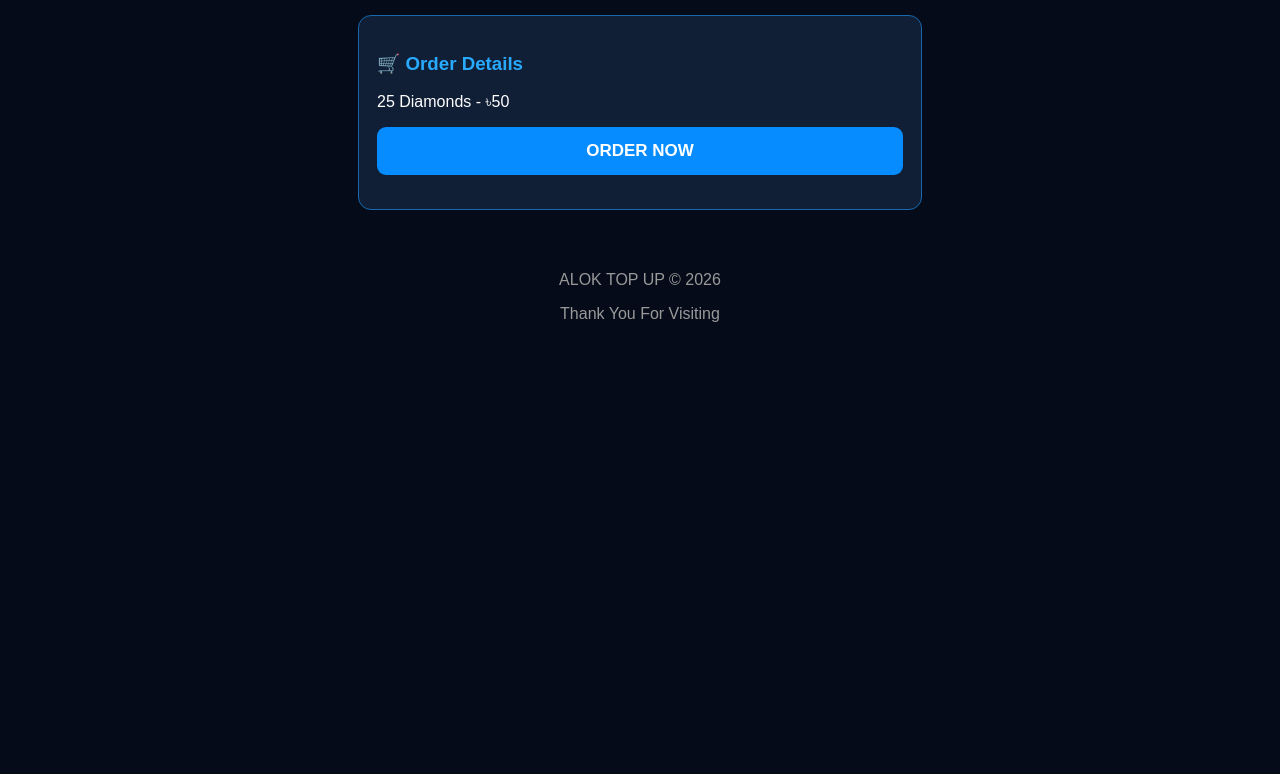
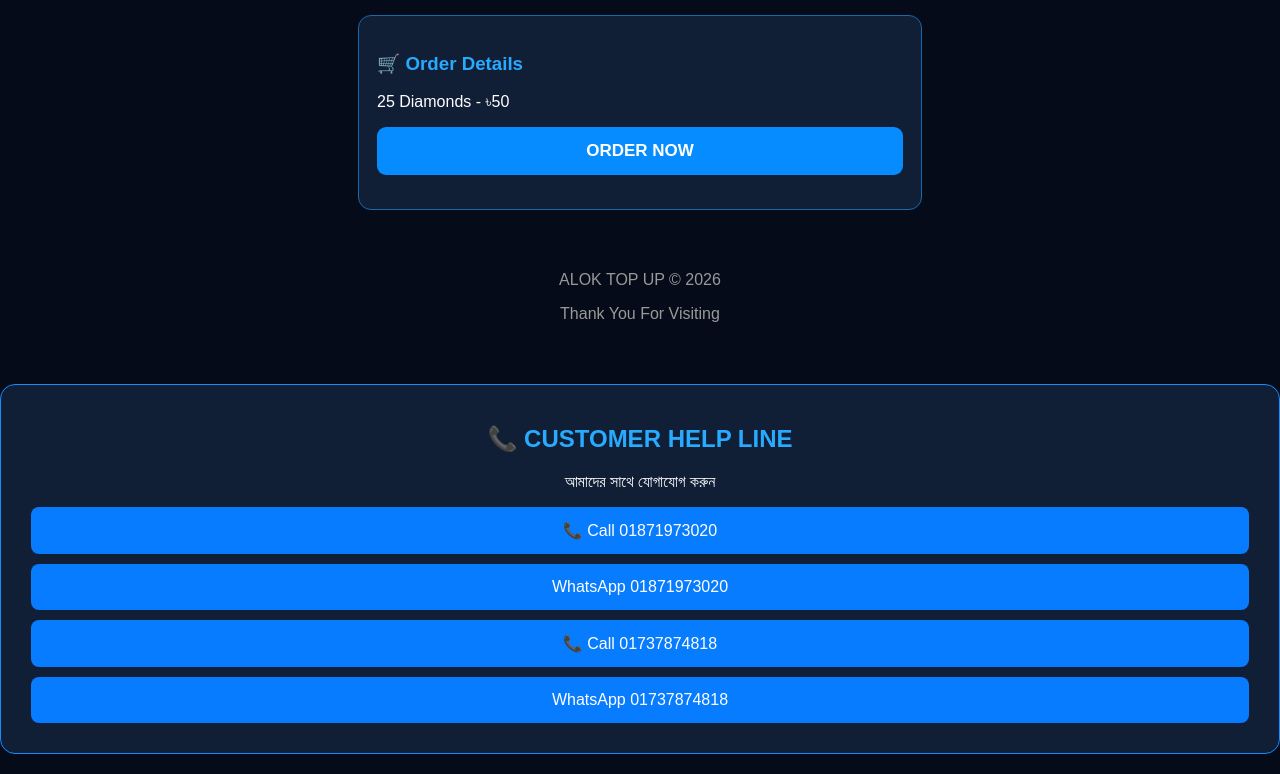
Before and after one commit to djahidul12-ship-it/Alok-Top-up, a plain HTML site: page index.html in a window 1280 px wide. Shown: the part 1037-1811 px from the top of the page. Before the commit the page ends 1401 px from the top, so only its background shows below. Drawn offline with Linux system fonts and the light colour scheme.

Commit message:
Add customer help line with contact links
Added customer help line section with contact options.

```diff
--- a/index.html
+++ b/index.html
@@ -143,5 +143,26 @@ function order(){
 }
 </script>
 
+<div style="background:#101e36;padding:20px;border-radius:15px;text-align:center;color:white;border:1px solid #168cff;margin:20px 0">
+<h2 style="color:#28aaff">📞 CUSTOMER HELP LINE</h2>
+<p>আমাদের সাথে যোগাযোগ করুন</p>
+
+<a href="tel:01871973020" style="display:block;background:#087cff;color:white;padding:14px;border-radius:8px;text-decoration:none;margin:10px">
+📞 Call 01871973020
+</a>
+
+<a href="https://wa.me/8801871973020" style="display:block;background:#087cff;color:white;padding:14px;border-radius:8px;text-decoration:none;margin:10px">
+WhatsApp 01871973020
+</a>
+
+<a href="tel:01737874818" style="display:block;background:#087cff;color:white;padding:14px;border-radius:8px;text-decoration:none;margin:10px">
+📞 Call 01737874818
+</a>
+
+<a href="https://wa.me/8801737874818" style="display:block;background:#087cff;color:white;padding:14px;border-radius:8px;text-decoration:none;margin:10px">
+WhatsApp 01737874818
+</a>
+</div>
+
 </body>
 </html>
```
